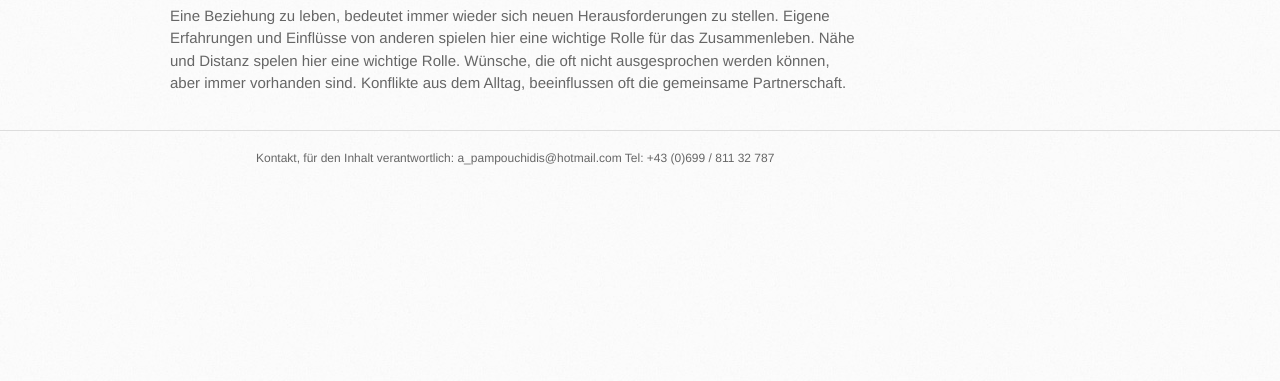
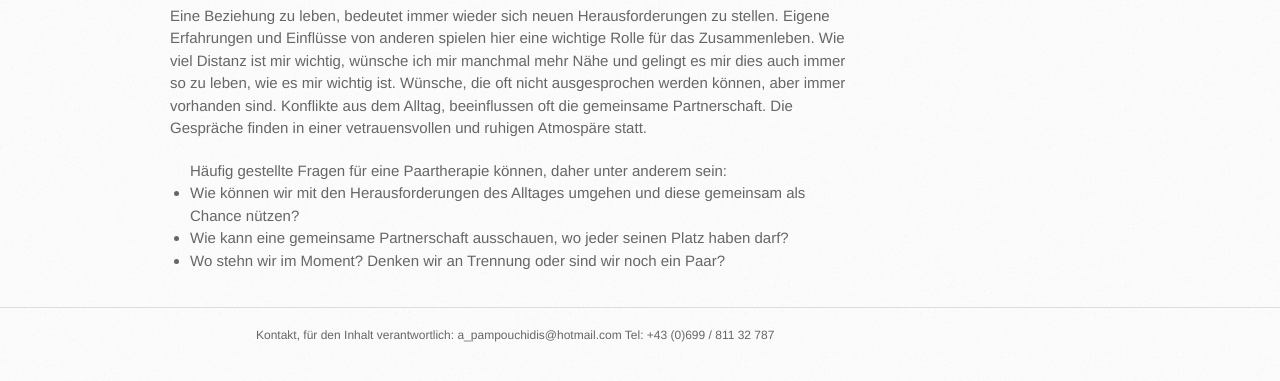
Before and after one commit to pampouchidis/psychotherapie, a plain HTML site: page paartherapie.html in a window 1280 px wide. Shown: the part 365-746 px from the top of the page. Drawn offline with Linux system fonts and the light colour scheme.

Commit message:
Update paartherapie.html

```diff
--- a/paartherapie.html
+++ b/paartherapie.html
@@ -31,9 +31,13 @@
 
 <h3>Paartherapie</h3>
 
-<p>Eine Beziehung zu leben, bedeutet immer wieder sich neuen Herausforderungen zu stellen. Eigene Erfahrungen und Einflüsse von anderen spielen hier eine wichtige Rolle für das Zusammenleben. Nähe und Distanz spelen hier eine wichtige Rolle. Wünsche, die oft nicht ausgesprochen werden können, aber immer vorhanden sind. Konflikte aus dem Alltag, beeinflussen oft die gemeinsame Partnerschaft.</p>
-
-
+<p>Eine Beziehung zu leben, bedeutet immer wieder sich neuen Herausforderungen zu stellen. Eigene Erfahrungen und Einflüsse von anderen spielen hier eine wichtige Rolle für das Zusammenleben. Wie viel Distanz ist mir wichtig, wünsche ich mir manchmal mehr Nähe und gelingt es mir dies auch immer so zu leben, wie es mir wichtig ist. Wünsche, die oft nicht ausgesprochen werden können, aber immer vorhanden sind. Konflikte aus dem Alltag, beeinflussen oft die gemeinsame Partnerschaft. Die Gespräche finden in einer vetrauensvollen und ruhigen Atmospäre statt.
+ </p>
+ <ul>Häufig gestellte Fragen für eine Paartherapie können, daher unter anderem sein:
+ <li>Wie können wir mit den Herausforderungen des Alltages umgehen und diese gemeinsam als Chance nützen?</li>
+ <li>Wie kann eine gemeinsame Partnerschaft ausschauen, wo jeder seinen Platz haben darf?</li>
+ <li>Wo stehn wir im Moment? Denken wir an Trennung oder sind wir noch ein Paar?</li>
+ </ul>
       </div>
     </div>
  <hr><div style="margin: auto; width: 60%;"><small>Kontakt, für den Inhalt verantwortlich: a_pampouchidis@hotmail.com Tel: +43 (0)699 / 811 32 787</small></div>
```
